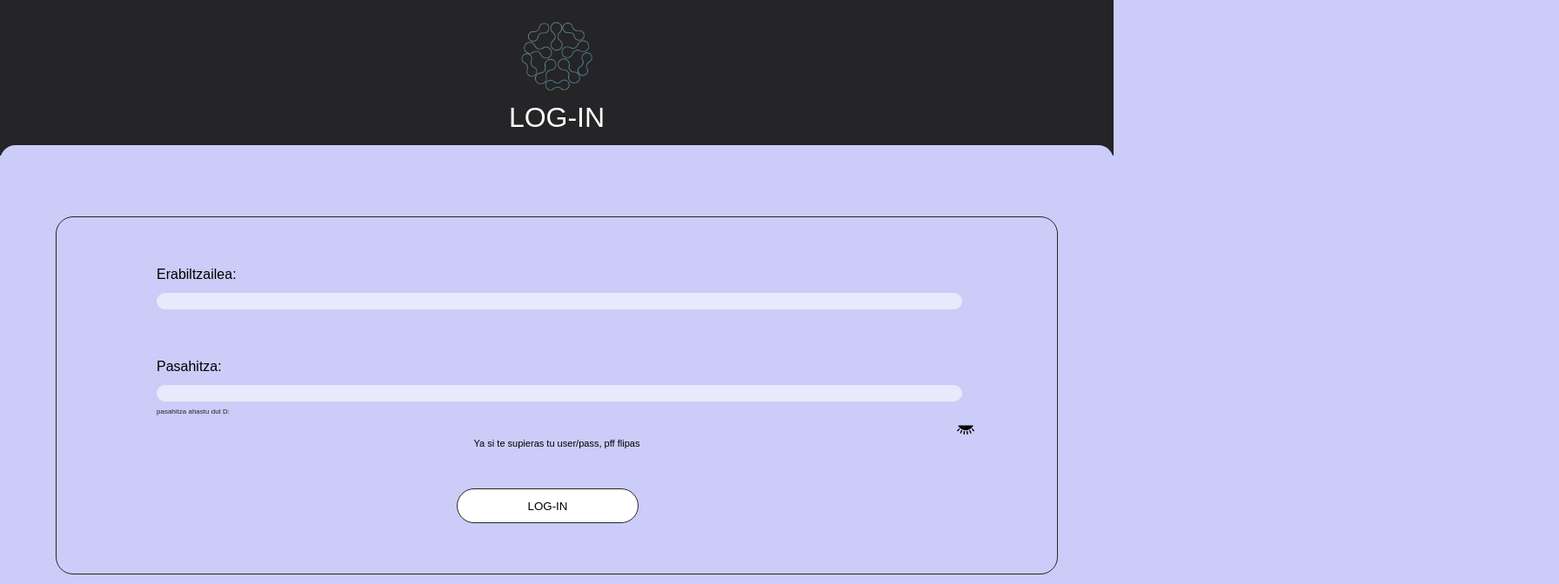
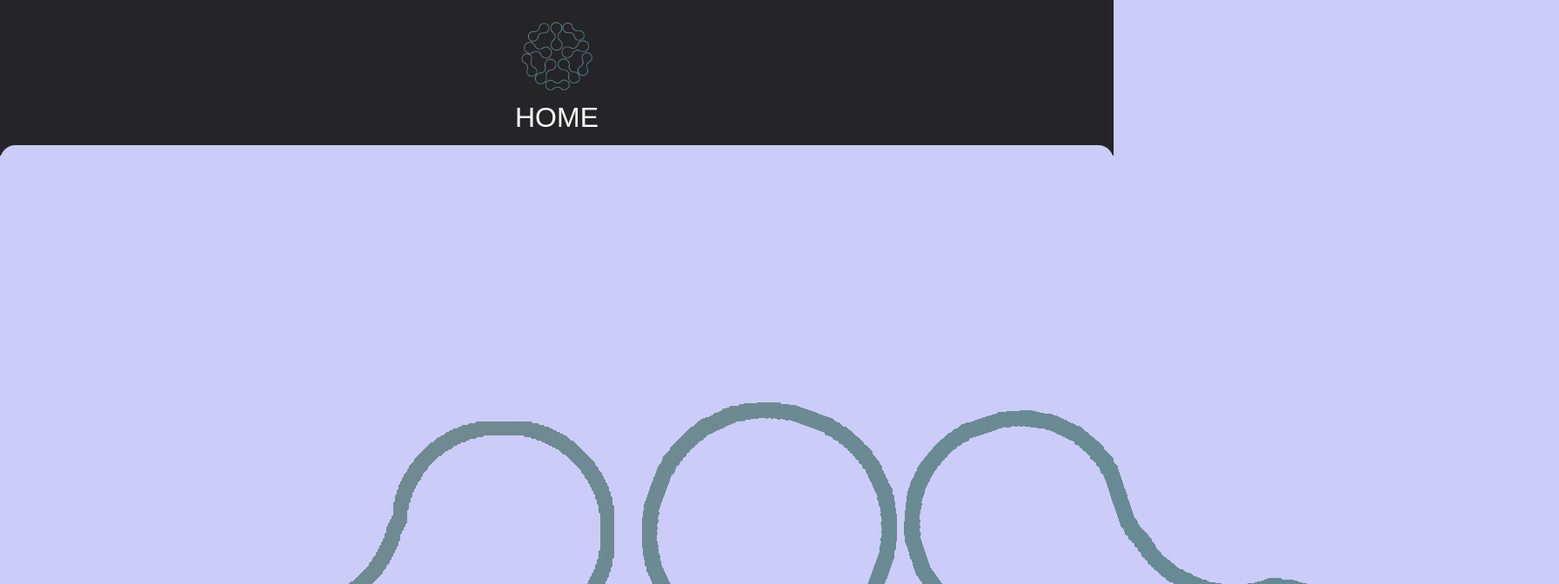
Before and after one commit to MikelUrlezaga/Erronka1-Talde3, a plain HTML site: page Erronka/HTML/Home.html in a window 1280 px wide. Shown: the top 672 px of the page at 87% size, 1792 px wide, since content can reach past the window. Drawn offline with Linux system fonts and the light colour scheme.

Commit message:
dfdsfsdf

```diff
--- a/Erronka/HTML/Home.html
+++ b/Erronka/HTML/Home.html
@@ -1,28 +1,17 @@
 <!DOCTYPE html>
     <head>
-        <script src="/Erronka/script/login.js" > </script>
+        <!--<script src="/Erronka/script/login.js" > </script>-->
         <meta charset="UTF-8">
-        <link rel="stylesheet" href="/CSS/Login.css">
+        <link rel="stylesheet" href="/Erronka/CSS/Login.css">
         <link rel="icon" href="/Erronka/IMG/LOGO.png" type="image/x-icon">
-        <title>Log-In</title>
+        <title>Home</title>
     </head>
     <header>
         <img class="logo" src="/Erronka/IMG/LOGO.png">
-        <p class="titulo">LOG-IN</p>
+        <p class="titulo">HOME</p>
     </header>
-    <body onkeydown="teclado(event)">
         <div class="reborde">&nbsp</div>
-        <div class="LogIn">
-            <p class="texto">Erabiltzailea: </p>
-            <input type="text" id="user" name="nombre" required>
-            <p class="texto">Pasahitza: </p>
-            <input type="password" id="pass" name="nombre" required>
-            <br>
-            <a href="https://youtu.be/dQw4w9WgXcQ?feature=shared">pasahitza ahastu dut D:</a>
-            <img class="ojo" id="ojo" src="/Erronka/IMG/ojo2.png" onclick="vernover()">
-            <p class="mal">Ya si te supieras tu user/pass, pff flipas</p>
-            <br>
-            <button>LOG-IN</button>
         </div>
+        <img class="logoHome" src="/Erronka/IMG/LOGO.png">
     </body>
 </html>
```
Also changed, not shown: Erronka/HTML/Login.html (+2 -10 lines).
